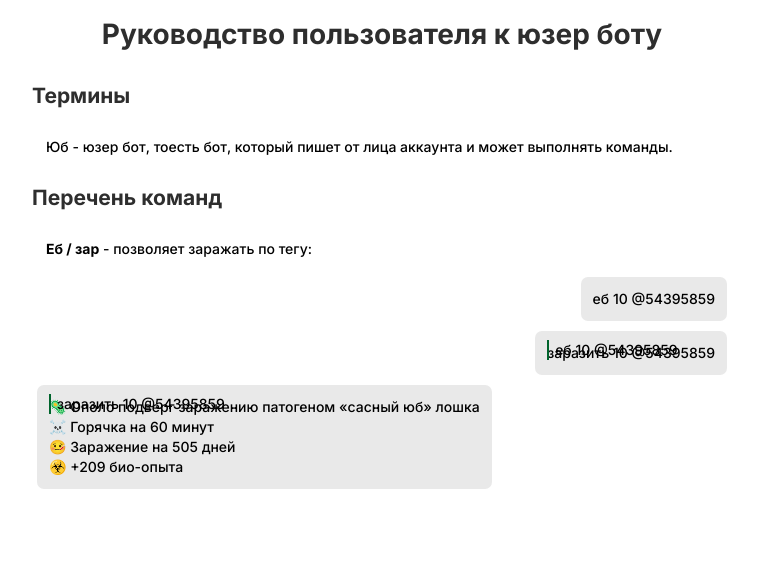
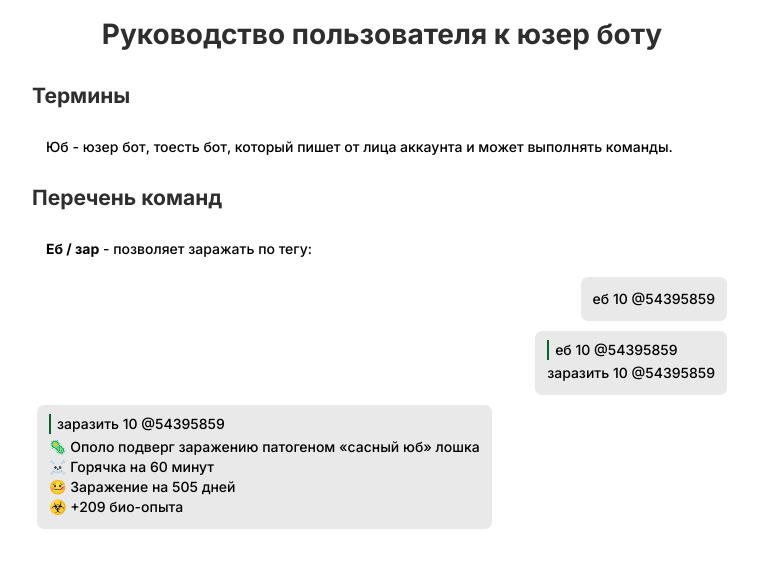
Before and after one commit to opolonix/papers, a plain HTML site: page pages/user-bot-descripton.html in a window 1280 px wide. Shown: the whole page, without its empty margins (258-1016 px from the left). Drawn offline with Linux system fonts and the light colour scheme.

Commit message:
Update user-bot-descripton.html

```diff
--- a/pages/user-bot-descripton.html
+++ b/pages/user-bot-descripton.html
@@ -23,11 +23,11 @@
                     <chat class="text">еб 10 @54395859</chat>
                 </chat>
                 <chat class="message right">
-                    <chat class="reply">еб 10 @54395859</chat>
+                    <chat class="reply">еб 10 @54395859</chat><br>
                     <chat class="text">заразить 10 @54395859</chat>
                 </chat>
                 <chat class="message left">
-                    <chat class="reply">заразить 10 @54395859</chat>
+                    <chat class="reply">заразить 10 @54395859</chat><br>
                     <chat class="text">
                         🦠 Ополо подверг заражению патогеном «сасный юб» лошка<br>
                         ☠️ Горячка на 60 минут<br>
```
